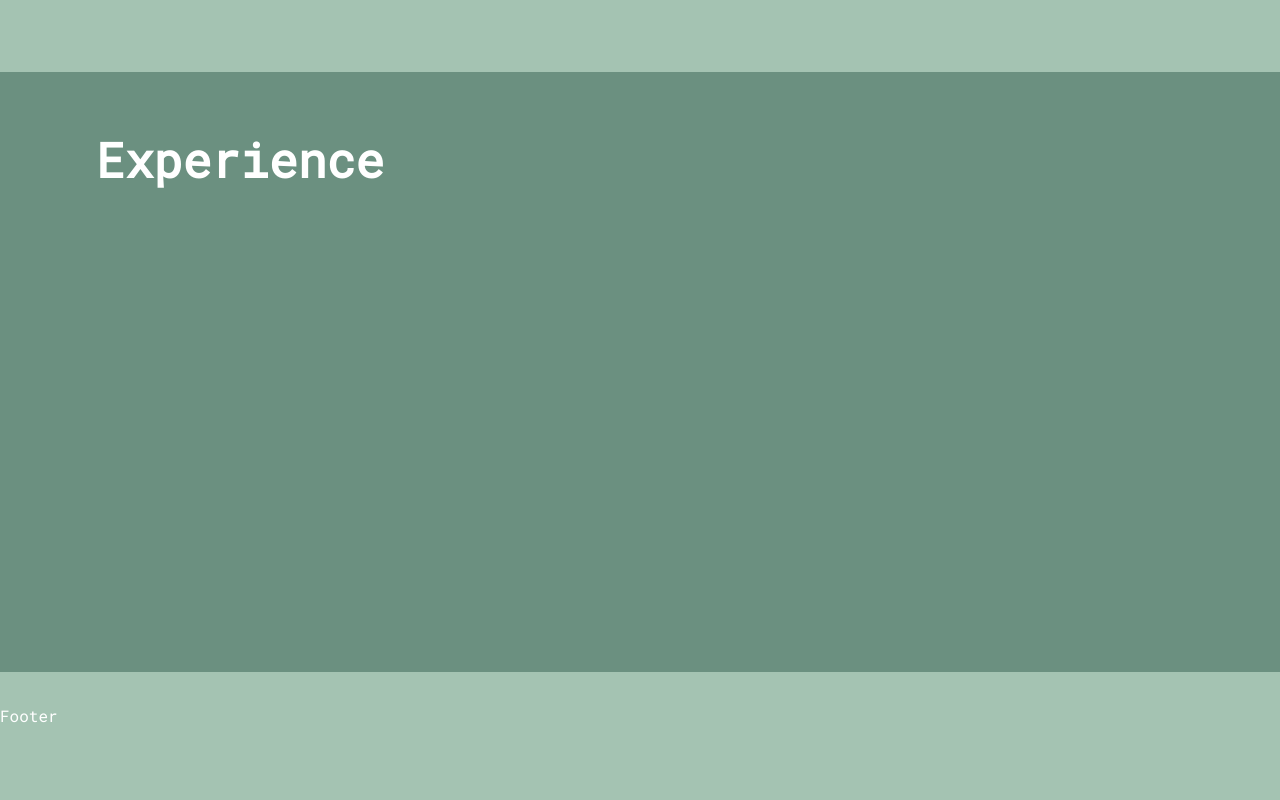
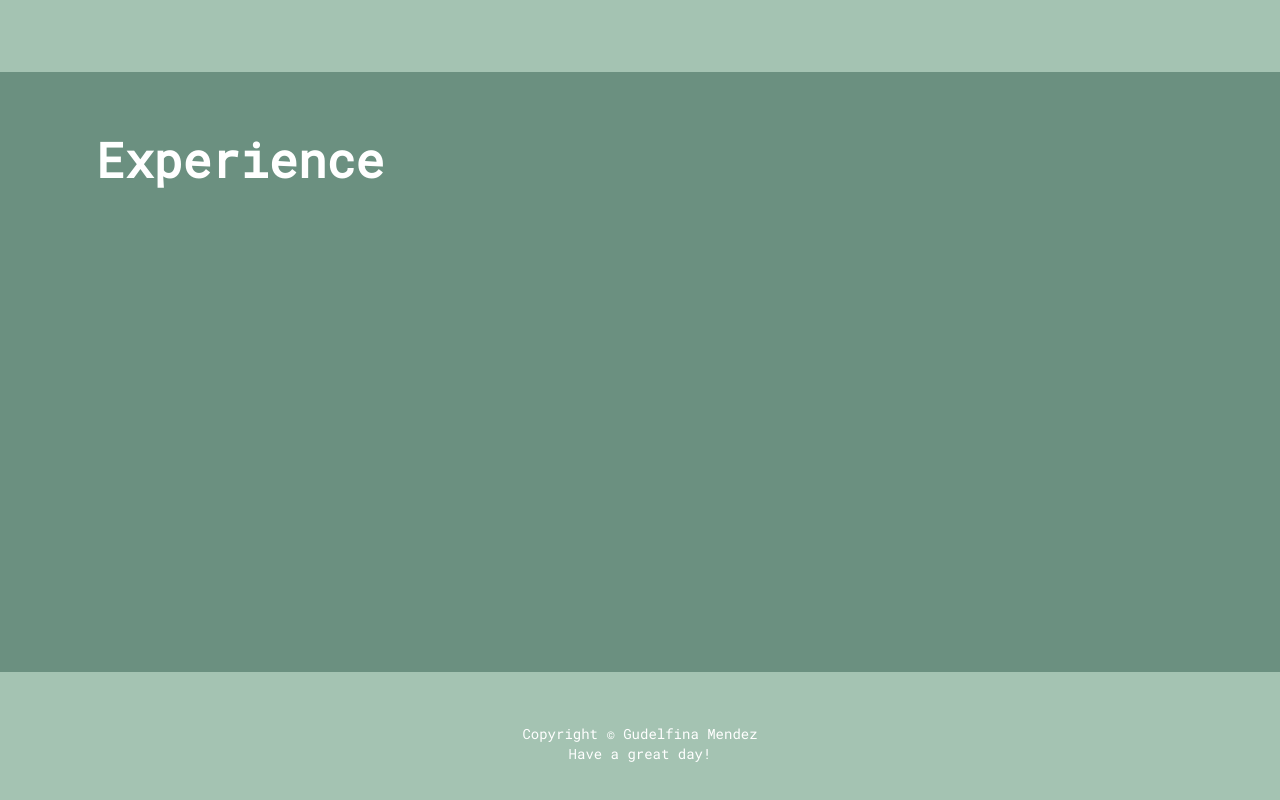
Before and after one commit to Gudelfina/portfolio, a React (Create React App) app: page / in a window 1280 px wide. Shown: the part 2166-2966 px from the top of the page. Before the commit the page ends 2894 px from the top, so only its background shows below. Built offline with nearby package versions, Linux system fonts and the light colour scheme.

Commit message:
Add footer and credits

```diff
--- a/src/App.js
+++ b/src/App.js
@@ -7,7 +7,7 @@ import Footer from "./components/Footer.js";
 
 const App = () => {
   return (
-    <div className="full-container">
+    <div className="App">
       <NavBar />
       <Intro />
       <AboutPage />
--- a/src/components/Experience.js
+++ b/src/components/Experience.js
@@ -1,6 +1,6 @@
 import React from "react";
 
-import "../styles/experience.css";
+import "../styles/Experience.css";
 
 const Experience = () => {
   return (
--- a/src/components/Footer.js
+++ b/src/components/Footer.js
@@ -1,7 +1,12 @@
 import React from "react";
 
 const Footer = () => {
-  return <div>Footer</div>;
+  return (
+    <div className="footer text-center pt-5 pb-20 ">
+      <div className="credits text-sm pb-0">Copyright © Gudelfina Mendez</div>
+      <div className="goodbye text-sm">Have a great day!</div>
+    </div>
+  );
 };
 
 export default Footer;
```
